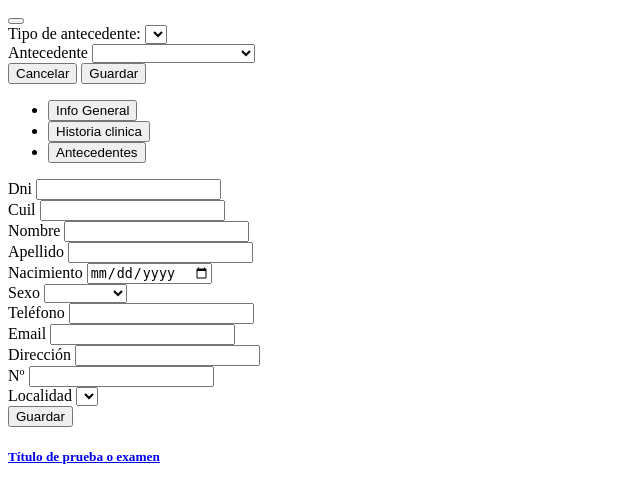
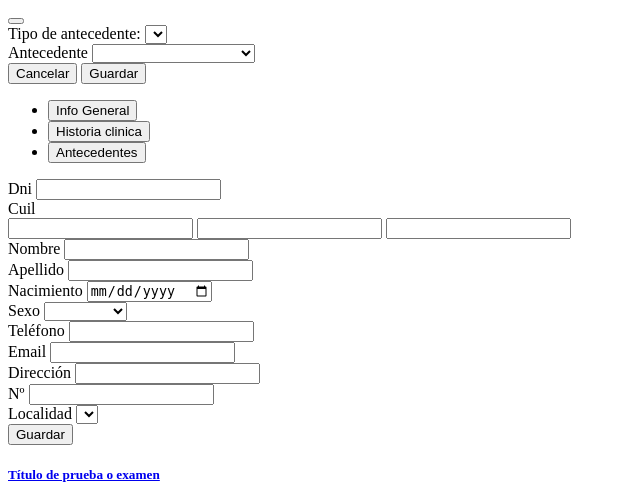
Before and after one commit to ScabiniMelina/Melical, a PHP site: page /view/pages/menu/patient/patient.html in a window 1280 px wide. Shown: the part 193-678 px from the top of the page, without its empty margins (0-640 px from the left). Run offline with PHP 8.4, Linux system fonts and the light colour scheme; lists and menus that the app fills with data are empty.

Commit message:
feat: input y cuil de la seccion pacientes tienen el mismo valor cuando se presionan, style: arreglo en la apariencia del input de cuil

```diff
--- a/app/src/view/pages/authentication/login.php
+++ b/app/src/view/pages/authentication/login.php
@@ -66,7 +66,7 @@
                   <span><a class="text-decoration-none small" type="button" href="reestablecercontr.html"> ¿Olvidaste tu contraseña? </a></span>
                 </div> -->
 
-                <div class="row row-cols-2 row-cols-sm-auto pt-1 me-1">
+                <div class="row row-cols-1 row-cols-sm-auto pt-1 me-1">
                   <div class="col">
                     <span class="text-nowrap small text-muted"> ¿Olvidaste tu contraseña?</span>
                   </div>
--- a/app/src/view/pages/authentication/register.php
+++ b/app/src/view/pages/authentication/register.php
@@ -34,11 +34,11 @@
           <label for="inputDni4" class="form-label">Cuil</label>
 
           <div class="input-group">
-            <input type="number" class="form-control" name="cuilFirstCharacters" aria-label="2 digitos" required>
+            <input type="number" class="form-control w-25" name="cuilFirstCharacters" aria-label="2 digitos" required>
 
-            <input type="number" class="form-control" aria-label="Dni" name="tramitNumber" required>
+            <input type="number" class="form-control w-50" aria-label="Dni" name="tramitNumber" required>
 
-            <input type="number" class="form-control" name='cuilLastCharacters' required>
+            <input type="number" class="form-control w-25" name='cuilLastCharacters' required>
           </div>
         </div>
 
--- a/app/src/view/pages/menu/patient/patient.html
+++ b/app/src/view/pages/menu/patient/patient.html
@@ -105,8 +105,19 @@
               <input type="number" name="dni" class="form-control form-control-sm" required>
             </div>
             <div class="col-6">
-              <label class="form-label form-label-sm">Cuil</label>
-              <input type="number" name="tramitNumber" class="form-control form-control-sm" required>
+              <!--<label for="inputDni4" class="form-label">Cuil</label>
+          <input type="number" name="NumTramite" required class="form-control">-->
+              <label for="inputDni4" class="form-label">Cuil</label>
+
+              <div class="input-group">
+                <input type="number" class="form-control form-control-sm w-25" name="cuilFirstCharacters"
+                  aria-label="2 digitos" required>
+
+                <input type="number" class="form-control form-control-sm w-50" aria-label="Dni" name="tramitNumber"
+                  required>
+
+                <input type="number" class="form-control form-control-sm w-25" name='cuilLastCharacters' required>
+              </div>
             </div>
             <div class="col-6">
               <label class="form-label form-label-sm">Nombre</label>
```
Also changed, not shown: app/src/controller/main.js (+36 -3 lines).
